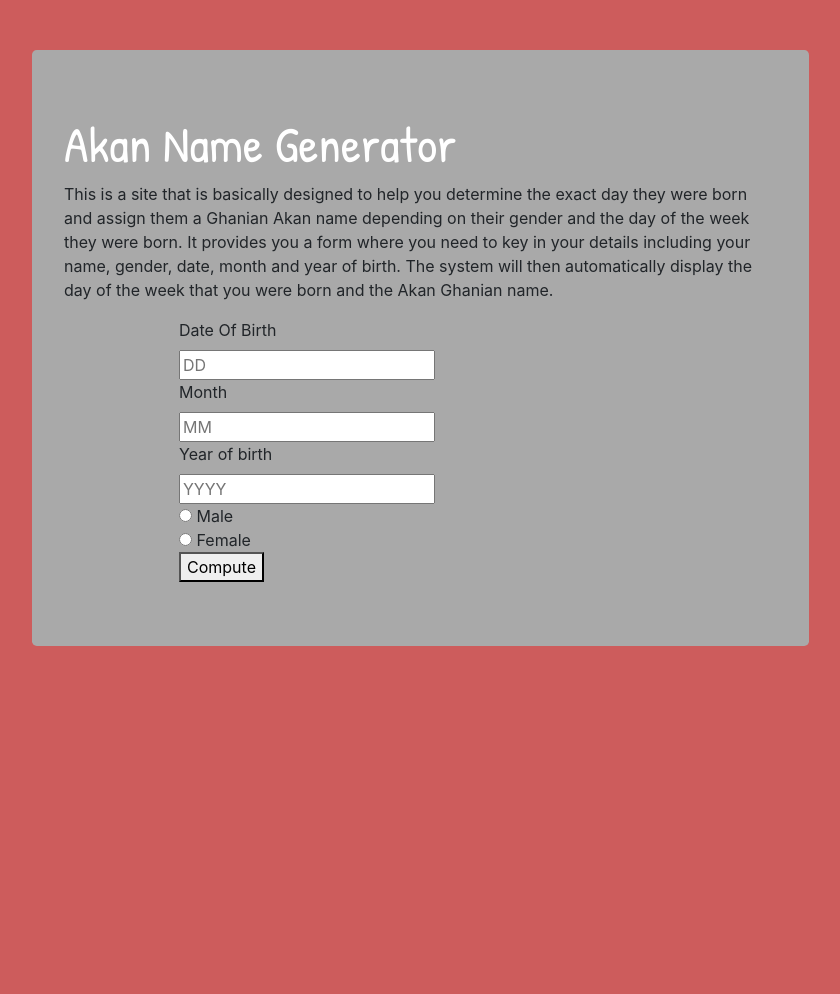
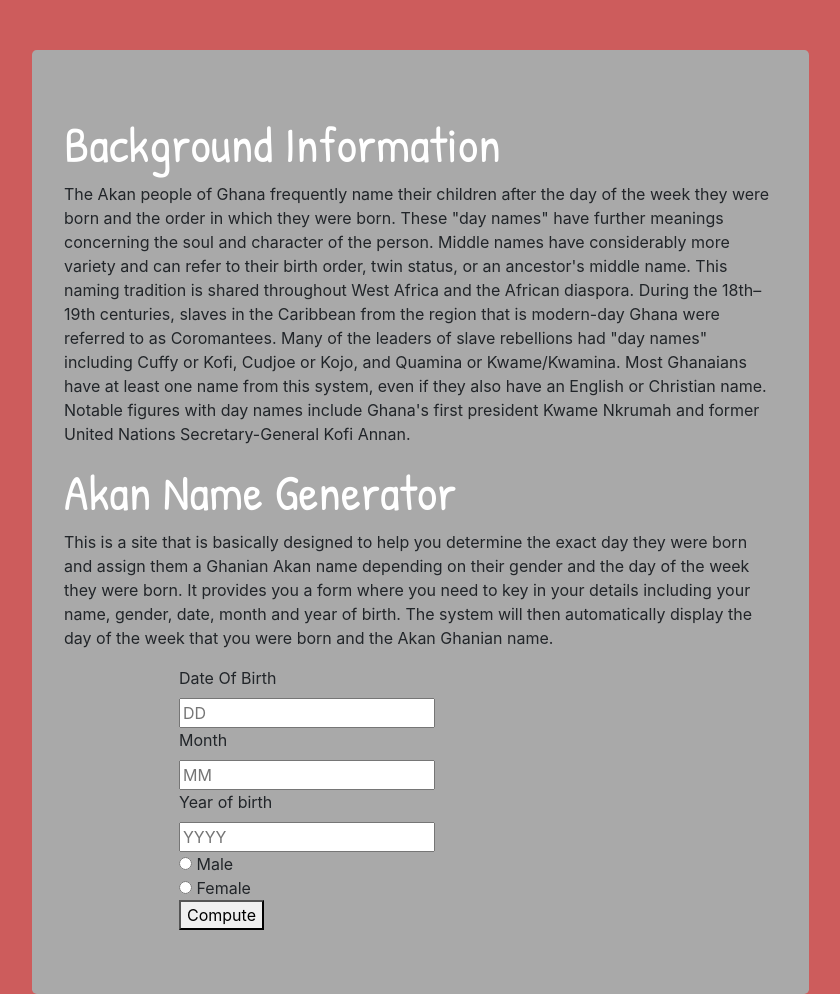
Before and after one commit to kev87ian/AKAN, a plain HTML site: page index.html in a window 1280 px wide. Shown: the whole page, without its empty margins (153-993 px from the left). Before the commit the page ends 800 px from the top, so only its background shows below. Drawn offline with nearby package versions, Linux system fonts and the light colour scheme.

Commit message:
Polished on background info

```diff
--- a/index.html
+++ b/index.html
@@ -14,11 +14,22 @@
         <div class="jumbotron">
             <div id="introduction">
 
+                <h2>Background Information</h2>
+                <p>The Akan people of Ghana frequently name their children after the day of the week they were born and the order in which they were born.
+                    These "day names" have further meanings concerning the soul and character of the person.
+                    Middle names have considerably more variety and can refer to their birth order, twin status, or an ancestor's middle name.
+                    This naming tradition is shared throughout West Africa and the African diaspora.
+                     During the 18th–19th centuries, slaves in the Caribbean from the region that is modern-day Ghana were referred to as Coromantees.
+                     Many of the leaders of slave rebellions had "day names" including Cuffy or Kofi, Cudjoe or Kojo, and Quamina or Kwame/Kwamina.
+                    Most Ghanaians have at least one name from this system, even if they also have an English or Christian name.
+                     Notable figures with day names include Ghana's first president Kwame Nkrumah and former United Nations Secretary-General Kofi Annan.</p>
+
                 <h2>Akan Name Generator</h2>
                 <p>This is a site that is basically designed to help you determine the exact day they were born and assign them a Ghanian Akan name
                 depending on their gender and the day of the week they were born. It provides you a form where you need to key in your details
                 including your name, gender, date, month and year of birth. The system will then automatically display the day of the week that
                 you were born and the Akan Ghanian name.</p>
+
             </div>
             <div class="row">
                 <div class="col-md-12 xs -4as">
```
